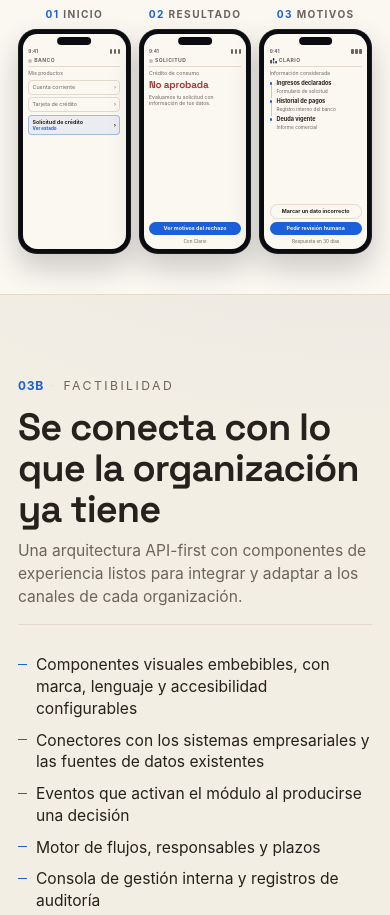
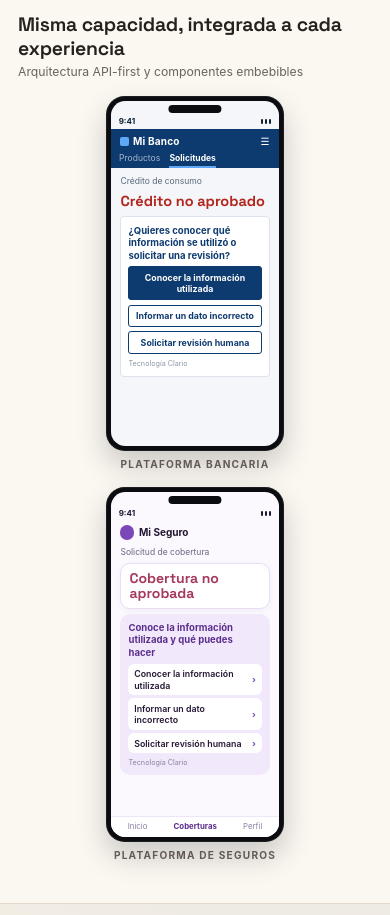
Before and after one commit to NicoleMatusP/diplomado-propuesta-Ley21.719, a plain HTML site: page presentacion-ley21719.html in a window 390 px wide. Shown: the part 4100-5015 px from the top of the page. Drawn offline with Linux system fonts and the light colour scheme.

Commit message:
Dos mockups de plataforma en Propuesta y responsividad
Propuesta
- Los tres teléfonos del flujo se reemplazan por dos mockups más
  grandes con identidades visuales distintas: una plataforma
  bancaria en azul marino, con pestañas arriba y botones apilados, y
  una de seguros en morado, con navegación inferior y filas con
  chevron. Ambas embeben la misma capacidad con las mismas tres
  acciones, cada una con los componentes de su plataforma. La única
  mención es "Tecnología Clario" al pie de cada módulo.
- Sobre los mockups, el título de la capacidad y su bajada.
- Las cinco acciones pasan a vivir dentro de una tarjeta.

Factibilidad
- Las seis piezas a construir quedan en una tarjeta, equilibrando la
  de MVP 0.

Corrección
- El reemplazo de los mockups había borrado catorce reglas CSS que
  vivían a continuación del bloque: acciones, art, chips, boton-demo,
  tecnica y mvp, entre otras. Factibilidad perdía sus dos columnas y
  Propuesta mostraba las acciones sin formato. Se restauran todas y
  se verifica que ninguna clase del HTML quede sin regla.

Responsividad
- Los mockups se reacomodan solos: en fila si caben, uno por línea si
  no. Las cifras protagonistas respetan el tope por ancho en móvil.

Co-Authored-By: Claude Opus 5 <noreply@anthropic.com>

```diff
--- a/presentacion-ley21719.html
+++ b/presentacion-ley21719.html
@@ -434,90 +434,29 @@ main{ margin-left:var(--rail-w); }
 }
 .nota-datos .i{ font-size:15px; color:var(--accent); flex:none; margin-top:.1em; }
 
-/* Mockup: flujo de tres pantallas en marcos de iPhone dibujados en CSS.
-   La tipografía interior escala con el ancho del marco (container query),
-   así los tres teléfonos se ven proporcionados sin ajustes a mano. */
-.flujo{ display:flex; align-items:flex-start; justify-content:center; gap:clamp(6px,.75vw,12px); width:100%; }
-.tel{ display:flex; flex-direction:column; align-items:center; gap:calc(var(--sp)*.5); flex:1 1 0; min-width:0; max-width:23vh; }
-.tel__paso{
-  font-size:var(--f-xs); letter-spacing:.14em; text-transform:uppercase;
-  color:var(--ink-2); font-weight:700;
-}
-.tel__paso b{ color:var(--accent); }
-.telefono__marco{
-  container-type:inline-size;
-  position:relative; width:100%; aspect-ratio:9/18;
-  padding:clamp(4px,.6vh,7px); border-radius:clamp(14px,2.2vh,22px);
-  background:#0A0C0F;
-  box-shadow:0 14px 30px rgba(10,14,22,.20), inset 0 0 0 1px rgba(255,255,255,.07);
-}
-.telefono__isla{
-  position:absolute; z-index:2; top:clamp(7px,1vh,11px); left:50%; transform:translateX(-50%);
-  width:30%; height:clamp(7px,.95vh,11px); border-radius:999px; background:#0A0C0F;
-}
-.telefono__pantalla{
-  height:100%; overflow:hidden; border-radius:clamp(11px,1.7vh,17px);
-  background:#FBF7F1; color:#26211C;
-  display:flex; flex-direction:column; gap:.5em;
-  padding:2.4em .9em .9em;
-  font-size:9px; font-size:5.7cqw; line-height:1.32;
-}
-.app__estado{ display:flex; justify-content:space-between; color:#6B655C; font-size:.82em; font-weight:650; }
-.app__estado .señal{ display:flex; gap:1.5px; align-items:center; }
-.app__estado .señal i{ width:2.5px; height:5px; border-radius:1px; background:#6B655C; display:block; }
-.app__marca{
-  display:flex; align-items:center; gap:.4em; padding-bottom:.45em;
-  border-bottom:1px solid #E3DACD; color:#6B655C;
-  font-weight:700; letter-spacing:.08em; text-transform:uppercase; font-size:.88em;
-}
-.app__marca .punto{ width:.75em; height:.75em; border-radius:2px; background:#C9C0B4; }
-.app__marca svg{ height:1.1em; width:auto; fill:none; color:#26211C; }
-.app__lbl{ color:#6B655C; font-size:.88em; }
-.app__fila{
-  display:flex; justify-content:space-between; align-items:center; gap:.4em;
-  padding:.5em .6em; border:1px solid #E3DACD; border-radius:.7em; color:#6B655C; font-size:.92em;
-}
-.app__fila--activa{
-  border-color:rgba(27,95,217,.35); background:rgba(27,95,217,.07);
-  color:#26211C; font-weight:650;
-}
-.app__fila--activa em{ display:block; font-style:normal; color:#1B5FD9; font-size:.85em; font-weight:700; }
-.app__caso{ color:#6B655C; font-size:.9em; }
-.app__fallo{ font-family:var(--display); font-size:1.7em; font-weight:700; color:#A13D3D; letter-spacing:-.015em; line-height:1.05; }
-.app__btn{ text-align:center; border-radius:999px; padding:.55em .4em; font-weight:700; font-size:.92em; }
-.app__btn--primario{ background:#1B5FD9; color:#FBF7F1; }
-.app__btn--secundario{ border:1px solid #E3DACD; color:#26211C; }
-.app__pie{ text-align:center; color:#6B655C; font-size:.8em; }
-
-/* Datos considerados, en formato de trazabilidad */
-.rastro{ display:grid; gap:.5em; }
-.rastro li{ position:relative; padding-left:1.15em; }
-.rastro li::before{
-  content:""; position:absolute; left:0; top:.34em;
-  width:.45em; height:.45em; border-radius:50%; background:#1B5FD9;
-}
-.rastro li:not(:last-child)::after{
-  content:""; position:absolute; left:.2em; top:.9em; bottom:-.5em;
-  width:1px; background:rgba(27,95,217,.3);
-}
-.rastro b{ display:block; font-weight:650; font-size:.95em; }
-.rastro span{ color:#6B655C; font-size:.82em; }
-.tel figcaption{ color:var(--ink-2); font-size:var(--f-xs); }
-
-
 /* ============================================================
-   PIEZAS COMPARTIDAS DE CONTENIDO REAL
+   PIEZAS DE CONTENIDO (restauradas): referencia legal, acciones,
+   chips, disparador, factibilidad y diferenciación
    ============================================================ */
-/* Referencia legal discreta junto a un derecho o exigencia */
 .art{
   display:inline-block; white-space:nowrap;
   font-size:var(--f-xs); letter-spacing:.08em; font-weight:650;
   color:var(--accent); background:var(--accent-bg);
   border-radius:999px; padding:.22em .6em;
 }
-
-
-/* 04 · lo que la persona puede hacer */
+.chips{ display:flex; flex-wrap:wrap; gap:.45em; align-items:center; }
+.chip{
+  font-size:var(--f-xs); letter-spacing:.06em; font-weight:600;
+  color:var(--accent); background:var(--accent-bg);
+  border:1px solid var(--chip-bd); border-radius:999px; padding:.3em .75em;
+}
+.banda__fila{ display:flex; flex-wrap:wrap; gap:.5em .9em; align-items:center; }
+.banda__fila .lbl{
+  font-size:var(--f-xs); letter-spacing:.16em; text-transform:uppercase;
+  color:var(--ink-2); font-weight:700; white-space:nowrap;
+}
+
+/* 03a · disparador y acciones */
 .boton-ctx{ color:var(--ink-2); font-size:var(--f-sm); }
 .boton-demo{
   display:inline-flex; align-items:center; gap:.6em;
@@ -527,21 +466,29 @@ main{ margin-left:var(--rail-w); }
   padding:.72em 1.15em; border-radius:999px;
 }
 .boton-demo .i{ font-size:15px; stroke-width:2; }
-.acciones{ margin-top:calc(var(--sp)*1.2); display:grid; }
+.acciones{
+  margin-top:calc(var(--sp)*1); display:grid;
+  border:1px solid var(--line); border-radius:var(--r);
+  background:var(--bg-alt); padding:0 calc(var(--sp)*1.1);
+}
 .acciones li{
   display:grid; grid-template-columns:auto minmax(0,1fr) auto; gap:.7em;
-  align-items:center; padding:calc(var(--sp)*.6) 0;
+  align-items:center; padding:calc(var(--sp)*.65) 0;
   border-bottom:1px solid var(--line); font-size:var(--f-body);
 }
 .acciones li:last-child{ border-bottom:0; }
 .acciones .i{ font-size:15px; color:var(--accent); }
 
-/* 05 · alternativas */
-/* ============================================================
-   04b · FACTIBILIDAD — qué hay que construir y con qué empezar
-   ============================================================ */
-.tecnica{ display:grid; grid-template-columns:minmax(0,1.15fr) minmax(0,.85fr); gap:calc(var(--sp)*2); align-items:start; }
-.tecnica__lista{ display:grid; gap:calc(var(--sp)*.75); }
+/* 03b · qué hay que construir y con qué empezar */
+.tecnica{
+  display:grid; grid-template-columns:minmax(0,1.15fr) minmax(0,.85fr);
+  gap:calc(var(--sp)*1.6); align-items:start;
+}
+.tecnica__lista{
+  display:grid; gap:calc(var(--sp)*.7);
+  border:1px solid var(--line); border-radius:var(--r);
+  background:var(--bg-alt); padding:calc(var(--sp)*1.2) calc(var(--sp)*1.3);
+}
 .tecnica__lista li{ position:relative; padding-left:1.15em; font-size:var(--f-body); line-height:1.4; }
 .tecnica__lista li::before{
   content:""; position:absolute; left:0; top:.62em; width:.55em; height:1px; background:var(--accent);
@@ -560,38 +507,7 @@ main{ margin-left:var(--rail-w); }
 .mvp__despues li{ color:var(--ink-2); font-size:var(--f-sm); }
 .mvp__despues b{ color:var(--ink); font-weight:650; }
 
-.banda{
-  margin-top:calc(var(--sp)*1.2); padding-top:calc(var(--sp)*1.1);
-  border-top:1px solid var(--line); display:grid; gap:.55em;
-}
-.banda__fila{ display:flex; flex-wrap:wrap; gap:.5em .9em; align-items:center; }
-.banda__fila .lbl{
-  font-size:var(--f-xs); letter-spacing:.16em; text-transform:uppercase;
-  color:var(--ink-2); font-weight:700; white-space:nowrap;
-}
-.chips{ display:flex; flex-wrap:wrap; gap:.45em; align-items:center; }
-.chip{
-  font-size:var(--f-xs); letter-spacing:.06em; font-weight:600;
-  color:var(--accent); background:var(--accent-bg);
-  border:1px solid var(--chip-bd); border-radius:999px; padding:.3em .75em;
-}
-
-/* Tabla compacta (vuelve para el cuadro de alternativas) */
-.tabla-wrap{ margin-top:calc(var(--sp)*1.4); overflow-x:auto; }
-table{ width:100%; border-collapse:collapse; font-size:var(--f-sm); }
-th,td{
-  text-align:left; padding:calc(var(--sp)*.62) calc(var(--sp)*.8);
-  border-bottom:1px solid var(--line); vertical-align:top;
-}
-thead th{
-  font-size:var(--f-xs); letter-spacing:.14em; text-transform:uppercase;
-  color:var(--ink-2); font-weight:650; border-bottom:1px solid var(--ink-2);
-}
-tbody th{ font-weight:650; color:var(--ink); width:22%; }
-td{ color:var(--ink-2); }
-tbody tr:last-child th, tbody tr:last-child td{ border-bottom:0; }
-
-/* 06 · los cinco elementos de diferenciación */
+/* 04 · los elementos de diferenciación */
 .dif{ display:grid; grid-template-columns:repeat(5,1fr); gap:calc(var(--sp)*.8); }
 .dif--3{ grid-template-columns:repeat(3,1fr); gap:calc(var(--sp)*1); }
 .dif--3 p{ font-size:var(--f-body); }
@@ -609,6 +525,99 @@ tbody tr:last-child th, tbody tr:last-child td{ border-bottom:0; }
   letter-spacing:-.01em; line-height:1.15;
 }
 .dif p{ color:var(--ink-2); font-size:var(--f-sm); line-height:1.4; }
+
+/* Mockups: dos plataformas distintas, cada una con la capacidad de Clario
+   embebida en su propio lenguaje visual. Marcos dibujados en CSS y
+   tipografía interior escalada al ancho del marco (container query). */
+.mockups__head{ margin-bottom:calc(var(--sp)*1.1); }
+.mockups__head h3{
+  font-family:var(--display); font-size:var(--f-h3); font-weight:650;
+  letter-spacing:-.012em; line-height:1.2;
+}
+.mockups__head p{ margin-top:.3em; color:var(--ink-2); font-size:var(--f-sm); }
+.flujo{ display:flex; align-items:flex-start; justify-content:center; gap:clamp(10px,1.4vw,20px); width:100%; }
+.tel{
+  display:flex; flex-direction:column; align-items:center; gap:calc(var(--sp)*.45);
+  /* ancho fijo: si no, el largo del pie define el tamaño del marco */
+  flex:0 0 auto; width:min(48%, 26vh);
+}
+.tel figcaption{
+  color:var(--ink-2); font-size:var(--f-xs); letter-spacing:.12em; text-transform:uppercase; font-weight:650;
+}
+.telefono__marco{
+  container-type:inline-size;
+  position:relative; width:100%; aspect-ratio:9/18;
+  padding:clamp(4px,.6vh,7px); border-radius:clamp(14px,2.2vh,22px);
+  background:#0A0C0F;
+  box-shadow:0 14px 30px rgba(10,14,22,.20), inset 0 0 0 1px rgba(255,255,255,.07);
+}
+.telefono__isla{
+  position:absolute; z-index:2; top:clamp(7px,1vh,11px); left:50%; transform:translateX(-50%);
+  width:30%; height:clamp(7px,.95vh,11px); border-radius:999px; background:#0A0C0F;
+}
+.telefono__pantalla{
+  height:100%; overflow:hidden; border-radius:clamp(11px,1.7vh,17px);
+  display:flex; flex-direction:column;
+  font-size:10px; font-size:6cqw; line-height:1.3;
+}
+.barra{
+  display:flex; justify-content:space-between; align-items:center;
+  padding:1.9em .9em .3em; font-size:.8em; font-weight:700;
+}
+.barra i{ width:2.5px; height:5px; border-radius:1px; display:inline-block; margin-left:1.5px; }
+
+/* ---------- Plataforma bancaria: azul corporativo, pestañas arriba, botones apilados ---------- */
+.app--banco{ background:#F4F6F9; color:#0F2233; }
+.b-top{
+  background:#0E3B6F; color:#fff; padding:.55em .9em;
+  display:flex; justify-content:space-between; align-items:center;
+}
+.b-top .marca{ display:flex; align-items:center; gap:.4em; font-weight:700; letter-spacing:.02em; }
+.b-top .cuadro{ width:.85em; height:.85em; background:#5FA8F5; border-radius:2px; }
+.b-tabs{ display:flex; gap:1.1em; background:#0E3B6F; padding:0 .9em; font-size:.85em; }
+.b-tabs span{ color:rgba(255,255,255,.62); padding-bottom:.45em; }
+.b-tabs .activa{ color:#fff; font-weight:700; box-shadow:inset 0 -2px 0 #5FA8F5; }
+.b-cuerpo{ padding:.8em .9em; display:grid; gap:.55em; }
+.b-label{ color:#5B6A7C; font-size:.85em; }
+.b-negativo{ font-family:var(--display); font-size:1.45em; font-weight:700; color:#B3261E; line-height:1.1; }
+.b-modulo{
+  margin-top:.2em; background:#fff; border:1px solid #DCE3EC; border-radius:4px;
+  padding:.75em .7em; display:grid; gap:.45em;
+}
+.b-modulo__tit{ font-weight:700; font-size:.95em; line-height:1.3; color:#0E3B6F; }
+.b-btn{
+  border-radius:3px; padding:.5em; text-align:center; font-weight:700; font-size:.88em;
+  border:1px solid #0E3B6F; color:#0E3B6F;
+}
+.b-btn--primario{ background:#0E3B6F; color:#fff; }
+.b-pie{ margin-top:.15em; color:#8A97A6; font-size:.72em; }
+
+/* ---------- Plataforma de seguros: morado, tarjetas redondeadas, navegación abajo ---------- */
+.app--seguro{ background:#FBF9FE; color:#241733; }
+.s-top{ padding:.5em .9em .2em; display:flex; align-items:center; gap:.45em; }
+.s-top .avatar{ width:1.4em; height:1.4em; border-radius:50%; background:#7A46B8; }
+.s-top .nombre{ font-weight:700; }
+.s-cuerpo{ padding:.5em .9em; display:grid; gap:.5em; }
+.s-label{ color:#6E6280; font-size:.85em; }
+.s-tarjeta{
+  background:#fff; border:1px solid #E7DEF3; border-radius:1em; padding:.7em .8em;
+  box-shadow:0 2px 6px rgba(91,46,140,.06);
+}
+.s-negativo{ font-family:var(--display); font-size:1.4em; font-weight:700; color:#A63A5C; line-height:1.1; }
+.s-modulo{ background:#F1E9FB; border-radius:1em; padding:.75em .8em; display:grid; gap:.45em; }
+.s-modulo__tit{ font-weight:700; font-size:.95em; line-height:1.3; color:#5B2E8C; }
+.s-lista{ display:grid; gap:.3em; }
+.s-lista li{
+  background:#fff; border-radius:.7em; padding:.5em .65em;
+  display:flex; justify-content:space-between; align-items:center; gap:.4em; font-size:.88em; font-weight:600;
+}
+.s-lista li span:last-child{ color:#7A46B8; font-weight:700; }
+.s-pie{ color:#8B80A0; font-size:.72em; }
+.s-nav{
+  margin-top:auto; display:flex; justify-content:space-around; align-items:center;
+  padding:.5em .4em .7em; border-top:1px solid #EDE6F7; background:#fff; font-size:.78em; color:#8B80A0;
+}
+.s-nav .activa{ color:#5B2E8C; font-weight:700; }
 
 /* ============================================================
    07 y 08 · VIABILIDAD — slides de una sola cifra protagonista
@@ -751,7 +760,11 @@ tbody tr:last-child th, tbody tr:last-child td{ border-bottom:0; }
   .comilla{ display:none; }
   .cambio, .propuesta, .cajas-3, .dif, .personas, .hallazgo, .tecnica, .compran{ grid-template-columns:1fr; }
   /* La cifra protagonista se escala por ancho: en vertical no cabe a la altura del viewport */
-  .cifra-hero{ font-size:clamp(30px, 12vw, 58px); }
+  .cifra-hero, .cifra-hero.cifra-hero--compacta{ font-size:clamp(30px, 11vw, 58px); }
+  .cifra-media{ font-size:clamp(17px, 5.5vw, 29px); }
+  /* Los tres teléfonos se reacomodan solos: en fila si caben, uno por línea si no */
+  .flujo{ flex-wrap:wrap; justify-content:center; gap:calc(var(--sp)*1.2); }
+  .tel{ width:min(100%, 230px); }
   .cita{ max-width:none; }
   .deco__anillo{ display:none; }
 }
@@ -1039,60 +1052,71 @@ tbody tr:last-child th, tbody tr:last-child td{ border-bottom:0; }
         </p>
       </div>
 
+      <div>
+        <header class="mockups__head">
+          <h3>Misma capacidad, integrada a cada experiencia</h3>
+          <p>Arquitectura API-first y componentes embebibles</p>
+        </header>
+
         <div class="flujo">
 
           <figure class="tel">
-          <figcaption class="tel__paso"><b>01</b> Inicio</figcaption>
             <div class="telefono__marco">
               <div class="telefono__isla" aria-hidden="true"></div>
-            <div class="telefono__pantalla">
-              <p class="app__estado"><span>9:41</span><span class="señal" aria-hidden="true"><i></i><i></i><i></i></span></p>
-              <p class="app__marca"><span class="punto" aria-hidden="true"></span>Banco</p>
-              <p class="app__lbl">Mis productos</p>
-              <p class="app__fila"><span>Cuenta corriente</span><span>›</span></p>
-              <p class="app__fila"><span>Tarjeta de crédito</span><span>›</span></p>
-              <p class="app__fila app__fila--activa"><span>Solicitud de crédito<em>Ver estado</em></span><span>›</span></p>
-            </div>
-          </div>
+              <div class="telefono__pantalla app--banco">
+                <p class="barra"><span>9:41</span><span aria-hidden="true"><i style="background:#0F2233"></i><i style="background:#0F2233"></i><i style="background:#0F2233"></i></span></p>
+                <header class="b-top">
+                  <span class="marca"><span class="cuadro" aria-hidden="true"></span>Mi Banco</span>
+                  <span aria-hidden="true">☰</span>
+                </header>
+                <nav class="b-tabs"><span>Productos</span><span class="activa">Solicitudes</span></nav>
+                <div class="b-cuerpo">
+                  <p class="b-label">Crédito de consumo</p>
+                  <p class="b-negativo">Crédito no aprobado</p>
+                  <section class="b-modulo">
+                    <p class="b-modulo__tit">¿Quieres conocer qué información se utilizó o solicitar una revisión?</p>
+                    <p class="b-btn b-btn--primario">Conocer la información utilizada</p>
+                    <p class="b-btn">Informar un dato incorrecto</p>
+                    <p class="b-btn">Solicitar revisión humana</p>
+                    <p class="b-pie">Tecnología Clario</p>
+                  </section>
+                </div>
+              </div>
+            </div>
+            <figcaption>Plataforma bancaria</figcaption>
           </figure>
 
           <figure class="tel">
-          <figcaption class="tel__paso"><b>02</b> Resultado</figcaption>
             <div class="telefono__marco">
               <div class="telefono__isla" aria-hidden="true"></div>
-            <div class="telefono__pantalla">
-              <p class="app__estado"><span>9:41</span><span class="señal" aria-hidden="true"><i></i><i></i><i></i></span></p>
-              <p class="app__marca"><span class="punto" aria-hidden="true"></span>Solicitud</p>
-              <p class="app__caso">Crédito de consumo</p>
-              <p class="app__fallo">No aprobada</p>
-              <p class="app__lbl">Evaluamos tu solicitud con información de tus datos.</p>
-              <p class="app__btn app__btn--primario" style="margin-top:auto">Ver motivos del rechazo</p>
-              <p class="app__pie">Con Clario</p>
-            </div>
-          </div>
+              <div class="telefono__pantalla app--seguro">
+                <p class="barra"><span>9:41</span><span aria-hidden="true"><i style="background:#241733"></i><i style="background:#241733"></i><i style="background:#241733"></i></span></p>
+                <header class="s-top">
+                  <span class="avatar" aria-hidden="true"></span>
+                  <span class="nombre">Mi Seguro</span>
+                </header>
+                <div class="s-cuerpo">
+                  <p class="s-label">Solicitud de cobertura</p>
+                  <div class="s-tarjeta"><p class="s-negativo">Cobertura no aprobada</p></div>
+                  <section class="s-modulo">
+                    <p class="s-modulo__tit">Conoce la información utilizada y qué puedes hacer</p>
+                    <ul class="s-lista">
+                      <li><span>Conocer la información utilizada</span><span aria-hidden="true">›</span></li>
+                      <li><span>Informar un dato incorrecto</span><span aria-hidden="true">›</span></li>
+                      <li><span>Solicitar revisión humana</span><span aria-hidden="true">›</span></li>
+                    </ul>
+                    <p class="s-pie">Tecnología Clario</p>
+                  </section>
+                </div>
+                <nav class="s-nav"><span>Inicio</span><span class="activa">Coberturas</span><span>Perfil</span></nav>
+              </div>
+            </div>
+            <figcaption>Plataforma de seguros</figcaption>
           </figure>
 
-        <figure class="tel">
-          <figcaption class="tel__paso"><b>03</b> Motivos</figcaption>
-          <div class="telefono__marco">
-            <div class="telefono__isla" aria-hidden="true"></div>
-            <div class="telefono__pantalla">
-              <p class="app__estado"><span>9:41</span><span class="señal" aria-hidden="true"><i></i><i></i><i></i></span></p>
-              <p class="app__marca"><svg viewBox="0 0 96 76" aria-hidden="true"><use href="#logo-clario"/></svg>Clario</p>
-              <p class="app__lbl">Información considerada</p>
-              <ul class="rastro">
-                <li><b>Ingresos declarados</b><span>Formulario de solicitud</span></li>
-                <li><b>Historial de pagos</b><span>Registro interno del banco</span></li>
-                <li><b>Deuda vigente</b><span>Informe comercial</span></li>
-              </ul>
-              <p class="app__btn app__btn--secundario" style="margin-top:auto">Marcar un dato incorrecto</p>
-              <p class="app__btn app__btn--primario">Pedir revisión humana</p>
-              <p class="app__pie">Respuesta en 30 días</p>
-            </div>
-          </div>
-        </figure>
-
-      </div>
+        </div>
+      </div>
+
     </div>
   </div>
 </section>
```
Lines whose indentation alone changed are shown as unchanged.
